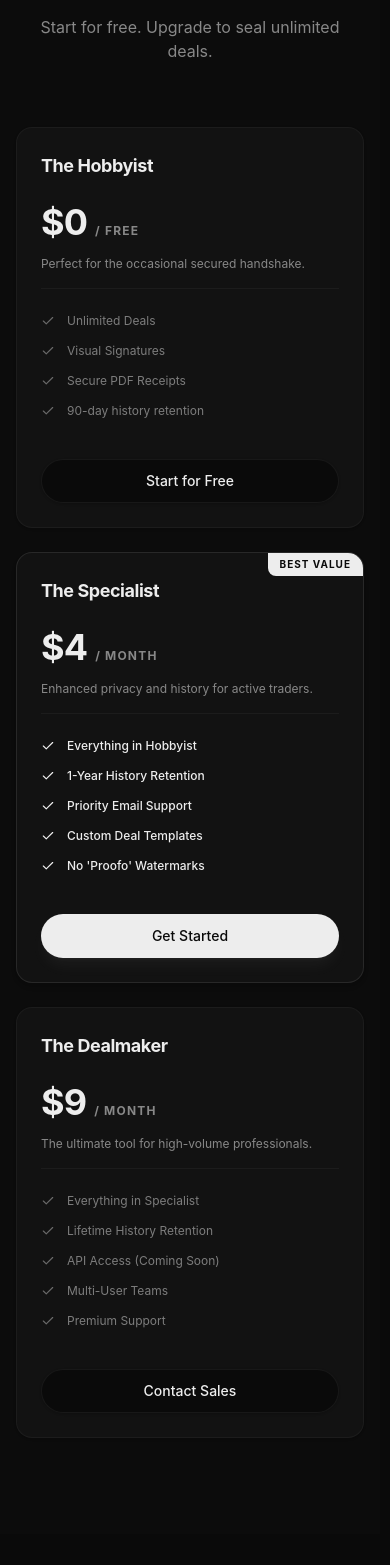
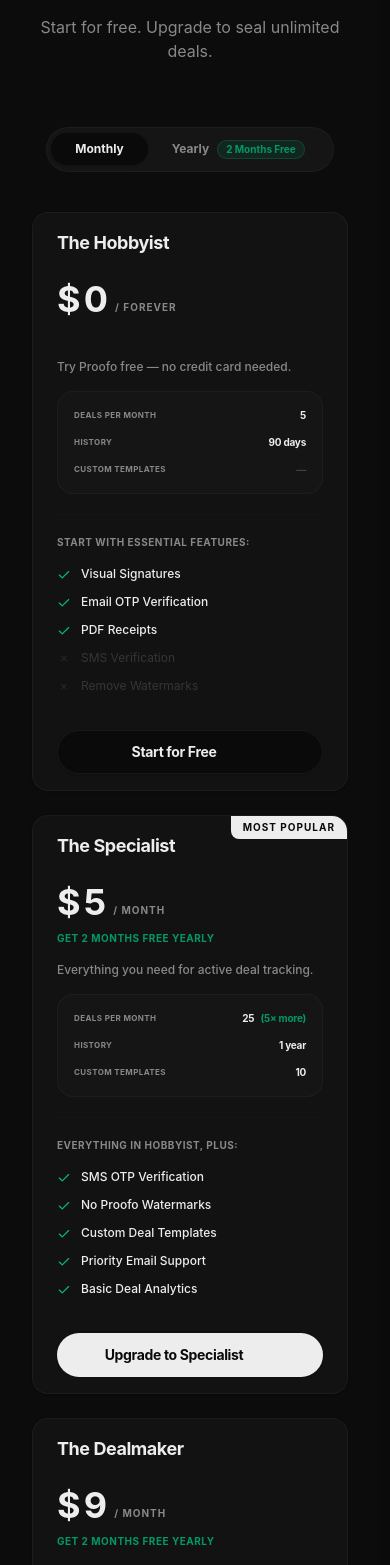
Before and after one commit to CapTomas/Proofo, a Next.js app: page / in a window 390 px wide. Shown: the part 6140-7705 px from the top of the page. Built offline with nearby package versions, Linux system fonts and the light colour scheme; no server answers.

Commit message:
Update pricing

```diff
--- a/src/app/page.tsx
+++ b/src/app/page.tsx
@@ -3,6 +3,7 @@
 import { useState, useEffect, useRef } from "react";
 import {
   motion,
+  AnimatePresence,
   useScroll,
   useSpring,
   useInView,
@@ -30,6 +31,7 @@ import {
   Check,
   Copy,
   ShieldCheck,
+  Lock,
 } from "lucide-react";
 import Link from "next/link";
 import { useRouter } from "next/navigation";
@@ -889,146 +891,208 @@ const RealWorldSection = () => (
   </div>
 );
 
-const Pricing = () => (
-  <div className="grid md:grid-cols-3 gap-6 max-w-6xl mx-auto">
-    {/* Tier 1: Free */}
+const Pricing = () => {
+  const [billingCycle, setBillingCycle] = useState<'monthly' | 'yearly'>('monthly');
+
+  const tiers = [
+    {
+      name: "The Hobbyist",
+      price: 0,
+      description: "Try Proofo free — no credit card needed.",
+      metrics: [
+        { label: "Deals per month", value: "5" },
+        { label: "History", value: "90 days" },
+        { label: "Custom templates", value: "—", inactive: true },
+      ],
+      plus: "Start with essential features:",
+      features: [
+        { text: "Visual Signatures", included: true },
+        { text: "Email OTP Verification", included: true },
+        { text: "PDF Receipts", included: true },
+        { text: "SMS Verification", included: false },
+        { text: "Remove Watermarks", included: false },
+      ],
+      buttonText: "Start for Free",
+      variant: "outline" as const,
+    },
+    {
+      name: "The Specialist",
+      price: billingCycle === 'monthly' ? 5 : 50,
+      description: "Everything you need for active deal tracking.",
+      metrics: [
+        { label: "Deals per month", value: "25", highlight: "5× more" },
+        { label: "History", value: "1 year" },
+        { label: "Custom templates", value: "10" },
+      ],
+      plus: "Everything in Hobbyist, plus:",
+      features: [
+        "SMS OTP Verification",
+        "No Proofo Watermarks",
+        "Custom Deal Templates",
+        "Priority Email Support",
+        "Basic Deal Analytics"
+      ].map(f => ({ text: f, included: true })),
+      buttonText: "Upgrade to Specialist",
+      variant: "default" as const,
+      popular: true,
+    },
+    {
+      name: "The Dealmaker",
+      price: billingCycle === 'monthly' ? 9 : 90,
+      description: "No limits. Maximum power for advanced teams.",
+      metrics: [
+        { label: "Deals per month", value: "∞ Unlimited" },
+        { label: "History", value: "Lifetime" },
+        { label: "Custom templates", value: "∞ Unlimited" },
+      ],
+      plus: "Everything in Specialist, plus:",
+      features: [
+        "Unlimited Everything",
+        "Custom PDF Branding",
+        "Advanced Analytics",
+        "Multi-User Teams",
+        "Public API Access"
+      ].map(f => ({ text: f, included: true })),
+      buttonText: "Go Unlimited",
+      variant: "outline" as const,
+    }
+  ];
+
+  return (
+    <div className="space-y-10 max-w-6xl mx-auto px-4">
+      {/* Billing Toggle */}
+      <div className="flex flex-col items-center gap-4">
+        <div className="flex items-center p-1 bg-secondary/50 rounded-full border border-border/50">
+          <button
+            onClick={() => setBillingCycle('monthly')}
+            className={`px-6 py-2 rounded-full text-xs font-bold transition-all duration-300 ${billingCycle === 'monthly' ? 'bg-background shadow-sm text-foreground' : 'text-muted-foreground hover:text-foreground'}`}
+          >
+            Monthly
+          </button>
+          <button
+            onClick={() => setBillingCycle('yearly')}
+            className={`px-6 py-2 rounded-full text-xs font-bold transition-all duration-300 flex items-center gap-2 ${billingCycle === 'yearly' ? 'bg-background shadow-sm text-foreground' : 'text-muted-foreground hover:text-foreground'}`}
+          >
+            Yearly
+            <span className="bg-emerald-500/10 text-emerald-600 text-[10px] px-2 py-0.5 rounded-full border border-emerald-500/20">2 Months Free</span>
+          </button>
+        </div>
+      </div>
+
+      <div className="grid md:grid-cols-3 gap-6">
+        {tiers.map((tier, idx) => (
           <motion.div
-      initial={{ opacity: 0, y: 20 }}
+            key={tier.name}
+            initial={{ opacity: 0, y: 30 }}
             whileInView={{ opacity: 1, y: 0 }}
             viewport={{ once: true }}
-      transition={{ duration: 0.6 }}
+            transition={{ duration: 0.5, delay: idx * 0.1 }}
+            className="relative"
           >
-      <Card className="h-full bg-card border-border/50 shadow-sm hover:shadow-2xl hover:shadow-foreground/5 hover:-translate-y-1 transition-all duration-500 overflow-hidden group">
-        <CardHeader className="pb-4">
-          <CardTitle className="text-lg font-bold">The Hobbyist</CardTitle>
-          <div className="mt-4 flex items-baseline">
-            <span className="text-4xl font-bold tracking-tight">$0</span>
-            <span className="text-muted-foreground ml-2 text-xs uppercase font-bold tracking-widest">/ free</span>
+            {/* Premium effects removed */}
+
+
+            <Card className={`h-full flex flex-col bg-card border border-border/50 shadow-sm hover:shadow-xl hover:shadow-foreground/5 hover:border-foreground/10 transition-all duration-500 overflow-hidden relative group rounded-2xl`}>
+              {tier.popular && (
+                <div className="absolute top-0 right-0 px-3 py-1 bg-foreground text-background text-[10px] font-bold uppercase tracking-widest rounded-bl-lg">
+                  Most Popular
                 </div>
-          <CardDescription className="mt-2 text-xs">
-            Perfect for the occasional secured handshake.
+              )}
+
+              <CardHeader className="p-6 py-4 min-h-[120px]">
+                <CardTitle className="text-lg font-bold tracking-tight">{tier.name}</CardTitle>
+                <div className="mt-4">
+                  <div className="flex items-baseline gap-1">
+                    <span className="text-4xl font-bold tracking-tight text-foreground">$</span>
+                    <AnimatePresence mode="wait">
+                      <motion.span
+                        key={tier.price}
+                        initial={{ y: 10, opacity: 0 }}
+                        animate={{ y: 0, opacity: 1 }}
+                        exit={{ y: -10, opacity: 0 }}
+                        transition={{ duration: 0.2 }}
+                        className="text-4xl font-bold tracking-tight"
+                      >
+                        {tier.price}
+                      </motion.span>
+                    </AnimatePresence>
+                    <span className="text-muted-foreground text-[10px] uppercase font-bold tracking-widest ml-1 self-end mb-1">
+                      {tier.price === 0 ? "/ forever" : billingCycle === 'monthly' ? "/ month" : "/ year"}
+                    </span>
+                  </div>
+                  {/* Fixed space for annual discount text */}
+                  <div className="h-4 mt-0.5">
+                    {tier.price !== 0 && billingCycle === 'monthly' && (
+                      <span className="text-[10px] text-emerald-600 font-bold uppercase tracking-wider">
+                         Get 2 Months Free Yearly
+                      </span>
+                    )}
+                  </div>
+                </div>
+                <CardDescription className="mt-4 text-xs font-medium line-clamp-2">
+                  {tier.description}
                 </CardDescription>
               </CardHeader>
-        <CardContent className="space-y-6">
-          <Separator className="bg-border/50" />
-          <ul className="space-y-3.5">
-            {[
-              "Unlimited Deals",
-              "Visual Signatures",
-              "Secure PDF Receipts",
-              "90-day history retention"
-            ].map((feature, i) => (
-              <li key={i} className="flex items-center gap-3 text-xs text-muted-foreground/90">
-                <Check className="h-3.5 w-3.5 text-foreground/40 shrink-0" />
-                {feature}
-              </li>
+
+              <CardContent className="px-6 py-4 pt-0 flex-1 flex flex-col space-y-5">
+                {/* Metrics Box - Unified Bento Style */}
+                <div className={`rounded-xl p-4 space-y-3 bg-secondary/30 border border-border/50`}>
+                  {tier.metrics.map((m: any, i) => (
+                    <div key={i} className="flex justify-between items-center text-[10px]">
+                      <span className="text-muted-foreground uppercase font-bold tracking-wider text-[8px]">{m.label}</span>
+                      <span className={`font-bold tracking-tight ${m.inactive ? 'text-muted-foreground/40' : 'text-foreground'}`}>
+                        {m.value} {m.highlight && <span className="text-[10px] text-emerald-600 ml-1 font-bold">({m.highlight})</span>}
+                      </span>
+                    </div>
+                  ))}
+                </div>
+
+                <Separator className="bg-border/20" />
+
+                {/* Feature List */}
+                <div className="flex-1 space-y-4">
+                  {tier.plus && (
+                    <p className="text-[10px] uppercase tracking-wider text-muted-foreground font-bold">{tier.plus}</p>
+                  )}
+                  <ul className="space-y-3">
+                    {tier.features.map((feature, i) => (
+                      <motion.li
+                        key={i}
+                        initial={{ x: -5, opacity: 0 }}
+                        whileInView={{ x: 0, opacity: 1 }}
+                        transition={{ delay: 0.2 + (i * 0.05) }}
+                        className={`flex items-start gap-2.5 text-xs ${feature.included ? "text-foreground font-medium" : "text-muted-foreground/30"}`}
+                      >
+                        {feature.included ? (
+                          <Check className="h-3.5 w-3.5 text-emerald-500 shrink-0 mt-0.5" />
+                        ) : (
+                          <span className="h-3.5 w-3.5 flex items-center justify-center text-[10px] shrink-0 text-muted-foreground/20 mt-0.5">✕</span>
+                        )}
+                        <span className="leading-tight">{feature.text}</span>
+                      </motion.li>
                     ))}
                   </ul>
-          <div className="pt-4">
+                </div>
+
+                <div className="pt-4 mt-auto">
                   <Link href="/deal/new" className="block">
-              <Button variant="outline" className="w-full h-11 rounded-full border-border/50 hover:bg-secondary transition-colors">
-                Start for Free
+                    <Button
+                      variant={tier.variant}
+                      className={`w-full h-11 rounded-full transition-all duration-300 flex items-center justify-center font-bold tracking-tight ${tier.popular ? 'bg-foreground text-background hover:bg-foreground/90' : 'border-border/50 hover:bg-secondary'}`}
+                    >
+                      <span>{tier.buttonText}</span>
+                      <ArrowRight className="ml-2 h-4 w-4 opacity-0 -translate-x-2 group-hover:opacity-100 group-hover:translate-x-0 transition-all duration-300" />
                     </Button>
                   </Link>
                 </div>
               </CardContent>
             </Card>
           </motion.div>
-
-    {/* Tier 2: $4 */}
-    <motion.div
-      initial={{ opacity: 0, y: 20 }}
-      whileInView={{ opacity: 1, y: 0 }}
-      viewport={{ once: true }}
-      transition={{ duration: 0.6, delay: 0.1 }}
-    >
-      <Card className="h-full bg-card border-foreground/10 shadow-md hover:shadow-2xl hover:shadow-foreground/5 hover:-translate-y-1 transition-all duration-500 overflow-hidden relative group">
-        <div className="absolute top-0 right-0 px-3 py-1 bg-foreground text-background text-[10px] font-bold uppercase tracking-widest rounded-bl-lg">
-          Best Value
+        ))}
       </div>
-        <CardHeader className="pb-4">
-          <CardTitle className="text-lg font-bold">The Specialist</CardTitle>
-          <div className="mt-4 flex items-baseline">
-            <span className="text-4xl font-bold tracking-tight">$4</span>
-            <span className="text-muted-foreground ml-2 text-xs uppercase font-bold tracking-widest">/ month</span>
-          </div>
-          <CardDescription className="mt-2 text-xs">
-            Enhanced privacy and history for active traders.
-          </CardDescription>
-        </CardHeader>
-        <CardContent className="space-y-6">
-          <Separator className="bg-border/50" />
-          <ul className="space-y-3.5">
-            {[
-              "Everything in Hobbyist",
-              "1-Year History Retention",
-              "Priority Email Support",
-              "Custom Deal Templates",
-              "No 'Proofo' Watermarks"
-            ].map((feature, i) => (
-              <li key={i} className="flex items-center gap-3 text-xs font-medium">
-                <Check className="h-3.5 w-3.5 text-foreground shrink-0" />
-                {feature}
-              </li>
-            ))}
-          </ul>
-          <div className="pt-4">
-            <Link href="/deal/new" className="block">
-              <Button className="w-full h-11 rounded-full shadow-lg shadow-foreground/5 bg-foreground text-background hover:bg-foreground/90 transition-all">
-                Get Started
-              </Button>
-            </Link>
-          </div>
-        </CardContent>
-      </Card>
-    </motion.div>
-
-    {/* Tier 3: $9 */}
-    <motion.div
-      initial={{ opacity: 0, y: 20 }}
-      whileInView={{ opacity: 1, y: 0 }}
-      viewport={{ once: true }}
-      transition={{ duration: 0.6, delay: 0.2 }}
-    >
-      <Card className="h-full bg-card border-border/50 shadow-sm hover:shadow-2xl hover:shadow-foreground/5 hover:-translate-y-1 transition-all duration-500 overflow-hidden group">
-        <CardHeader className="pb-4">
-          <CardTitle className="text-lg font-bold">The Dealmaker</CardTitle>
-          <div className="mt-4 flex items-baseline">
-            <span className="text-4xl font-bold tracking-tight">$9</span>
-            <span className="text-muted-foreground ml-2 text-xs uppercase font-bold tracking-widest">/ month</span>
-          </div>
-          <CardDescription className="mt-2 text-xs">
-            The ultimate tool for high-volume professionals.
-          </CardDescription>
-        </CardHeader>
-        <CardContent className="space-y-6">
-          <Separator className="bg-border/50" />
-          <ul className="space-y-3.5">
-            {[
-              "Everything in Specialist",
-              "Lifetime History Retention",
-              "API Access (Coming Soon)",
-              "Multi-User Teams",
-              "Premium Support"
-            ].map((feature, i) => (
-              <li key={i} className="flex items-center gap-3 text-xs text-muted-foreground/90">
-                <Check className="h-3.5 w-3.5 text-foreground/40 shrink-0" />
-                {feature}
-              </li>
-            ))}
-          </ul>
-          <div className="pt-4">
-            <Link href="/deal/new" className="block">
-              <Button variant="outline" className="w-full h-11 rounded-full border-border/50 hover:bg-secondary transition-colors">
-                Contact Sales
-              </Button>
-            </Link>
-          </div>
-        </CardContent>
-      </Card>
-    </motion.div>
     </div>
   );
+};
 
 export default function Home() {
   const router = useRouter();
```
Also changed, not shown: .agent/TECHNICAL_ROADMAP.md, 1 other file (tests, documents, lock files or other folders). Lines whose indentation alone changed are shown as unchanged.
